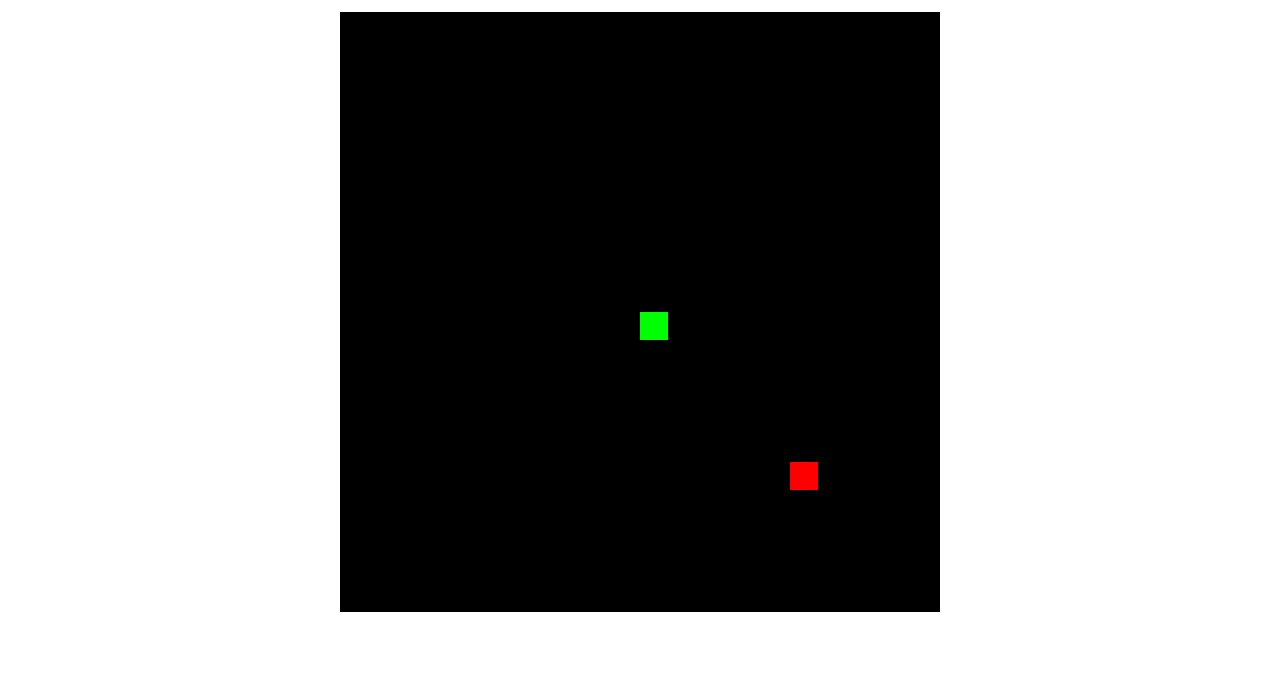
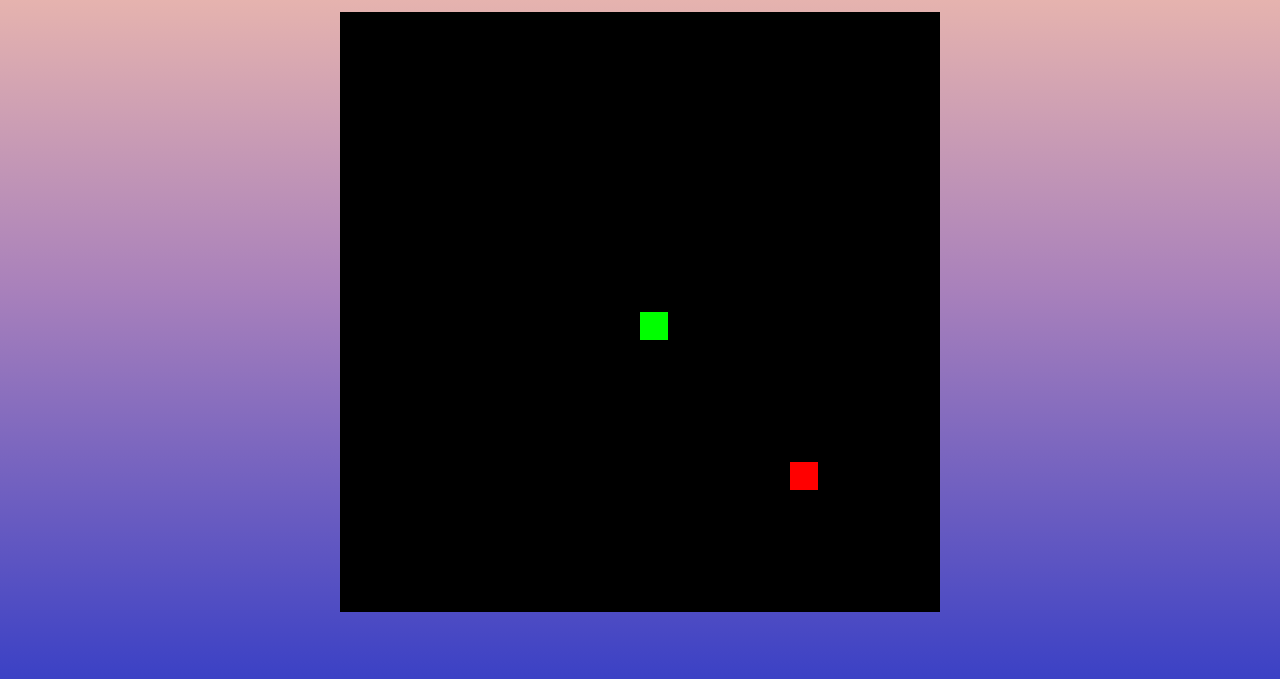
Before and after one commit to RuthENewman/RetroSnakeGame, a plain HTML site: page index.html in a window 1280 px wide. Shown: the part 121-800 px from the top of the page. Drawn offline with Linux system fonts and the light colour scheme.

Commit message:
added retro ui gradient background

```diff
--- a/style.css
+++ b/style.css
@@ -2,12 +2,13 @@ body, html {
   height: 100vh;
   overflow: hidden;
   font-family: monospace;
-  color: lime;
+  color: #a981bb;
   font-size: 25px;
   text-align: center;
   margin: 0;
   padding: 0;
   box-sizing: border-box;
+  background-image: linear-gradient(to top, #3b41c5 0%, #a981bb 49%, #ffc8a9 100%);
 }
 
 h1 {
```
